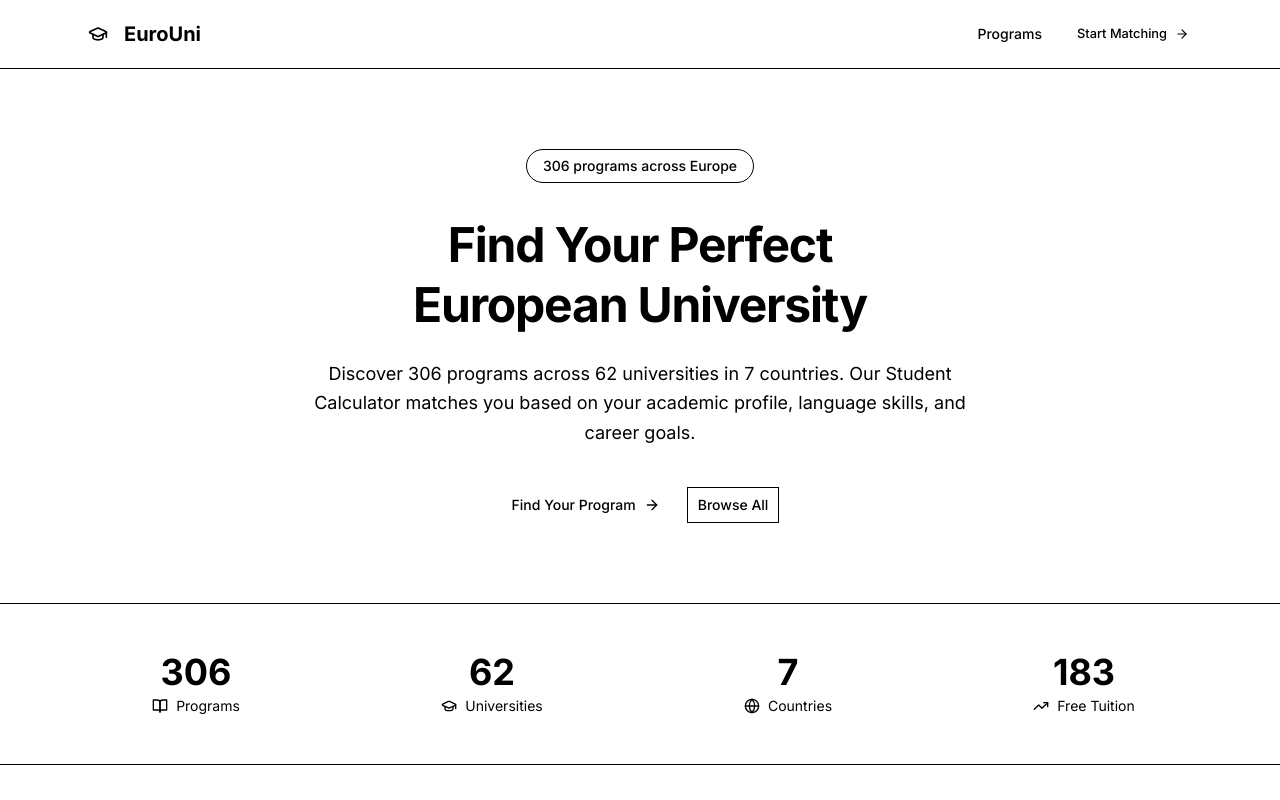
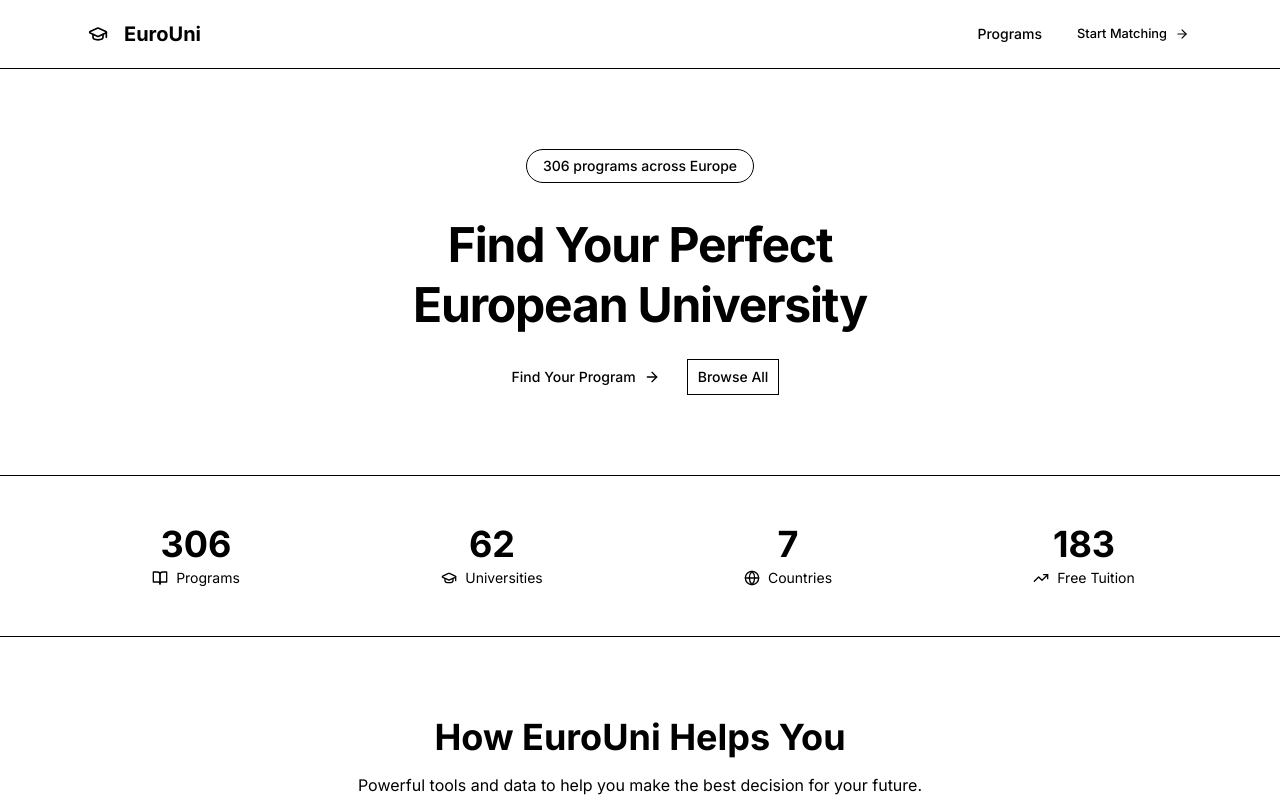
Before and after one commit to owndy123/eurouni, a Next.js app: page / in a window 1280 px wide. Shown: the top 800 px of the page. Built offline with nearby package versions, Linux system fonts and the light colour scheme.

Commit message:
fix: remove stats subtitle from homepage and programs page

```diff
--- a/src/app/page.tsx
+++ b/src/app/page.tsx
@@ -118,12 +118,6 @@ export default function Home() {
             Find Your Perfect
             <span className="block text-primary">European University</span>
           </h1>
-
-          {/* Subtitle */}
-          <p className="text-lg text-muted-foreground mb-10 max-w-2xl mx-auto leading-relaxed">
-            Discover {stats.totalPrograms} programs across {stats.totalUniversities} universities in {stats.countries} countries.
-            Our Student Calculator matches you based on your academic profile, language skills, and career goals.
-          </p>
 
           {/* CTA Buttons */}
           <div className="flex flex-col sm:flex-row items-center justify-center gap-4">
--- a/src/app/programs/page.tsx
+++ b/src/app/programs/page.tsx
@@ -359,9 +359,6 @@ export default function ProgramsPage() {
             <h1 className="text-2xl md:text-3xl font-bold text-slate-900 mb-2">
               Browse European University Programs
             </h1>
-            <p className="text-slate-500 text-sm mb-6">
-              Discover {programs.length} programs across {universities.length} universities in {countries.length} countries
-            </p>
 
             {/* Search Bar */}
             <div className="relative">
```
